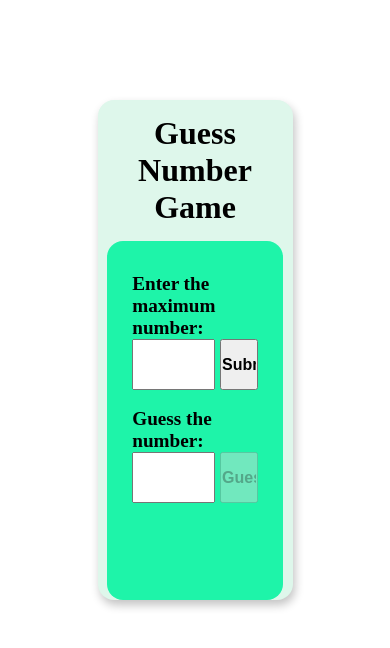
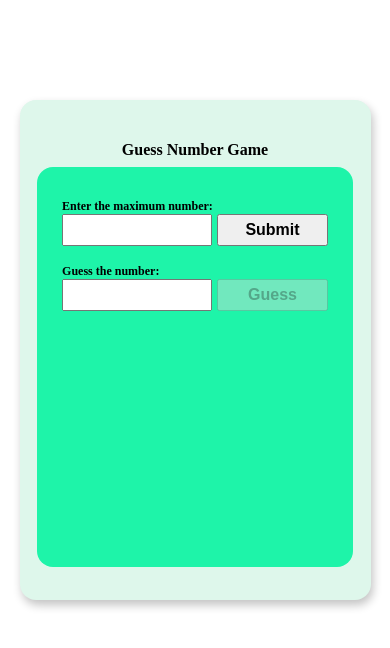
Before and after one commit to raviranjan940/Number-Guess-Game, a plain HTML site: page index.html in a window 390 px wide. Drawn offline with Linux system fonts and the light colour scheme.

Commit message:
Update style.css

```diff
--- a/style.css
+++ b/style.css
@@ -89,3 +89,43 @@ button{
   cursor: pointer;
   color: #fff;
 }
+
+/* Media Query for Mobile Devices */
+@media screen and (max-width: 600px) {
+  .wrapper {
+    width: 90%;
+  }
+
+  h1 {
+    font-size: 1rem;
+    margin: 8px;
+  }
+
+  #guess-input,
+  #max-input {
+    width: 90%;
+    font-size: 0.5rem;
+  }
+
+  .guessSubmit,
+  .maxSubmit {
+    width: 70%;
+  }
+
+  label {
+    width: 90%;
+    font-size: 12px;
+    margin-left: 25px;
+  }
+
+  p {
+    font-size: 10px;
+    margin: 0.8rem;
+  }
+
+  button {
+    margin-top: 0.5rem;
+    margin-bottom: 0.5rem;
+    font-size: 0.9rem;
+  }
+}
```
